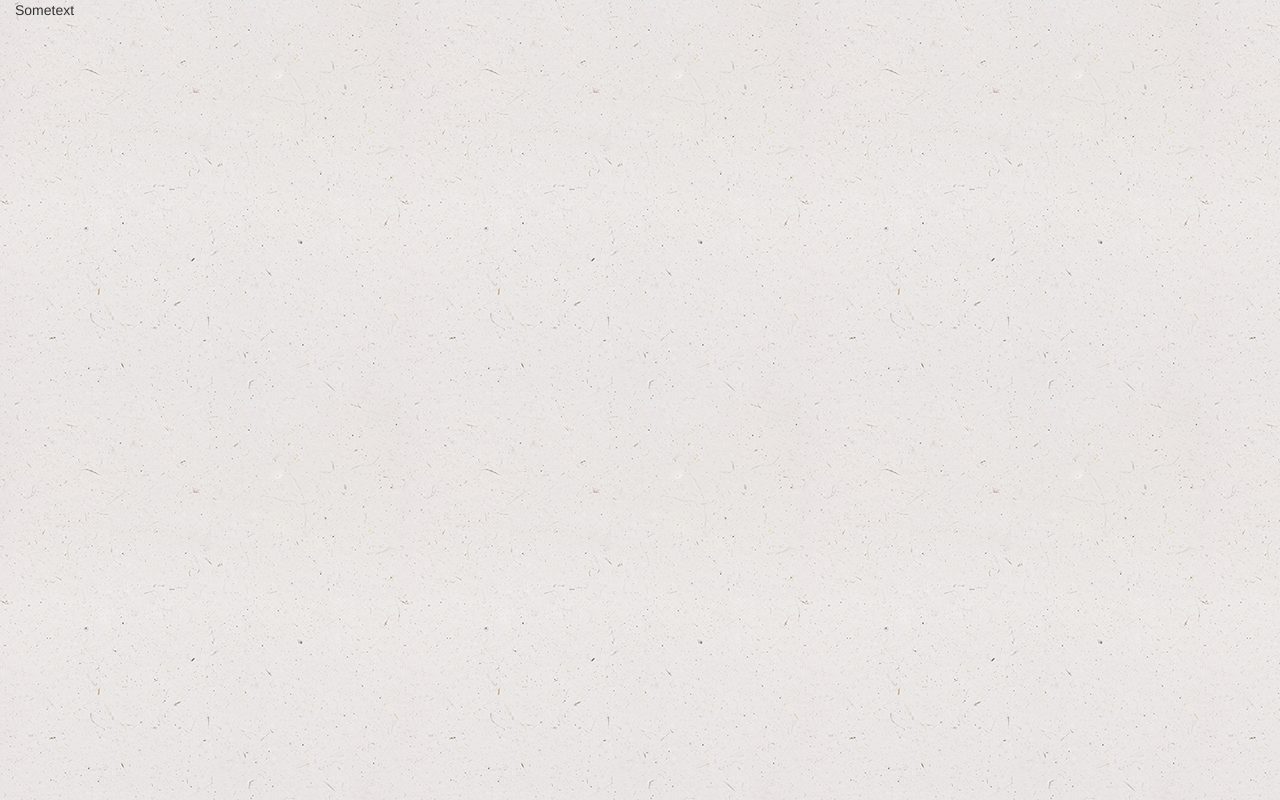
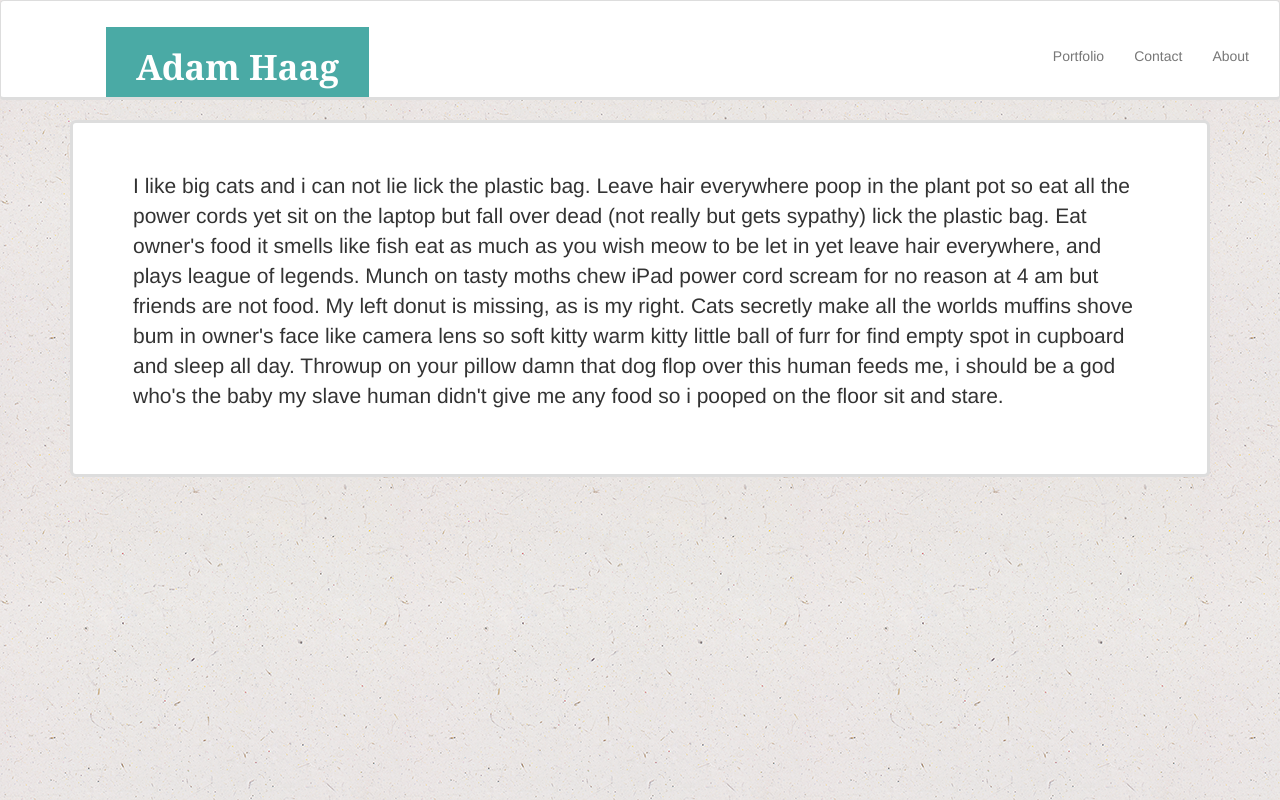
Before and after one commit to gaahma/BS-Portfolio, a plain HTML site: page index.html in a window 1280 px wide. Drawn offline with nearby package versions, Linux system fonts and the light colour scheme.

Commit message:
setup index.html

```diff
--- a/index.html
+++ b/index.html
@@ -1,15 +1,31 @@
 <!DOCTYPE html>
 <html>
 <head>
-	<title>Portfolio</title>
+	<title>Contact</title>
 	<link rel="stylesheet" type="text/css" href="assets/css/reset.css">
 	<link rel="stylesheet" href="https://maxcdn.bootstrapcdn.com/bootstrap/3.3.7/css/bootstrap.min.css" integrity="sha384-BVYiiSIFeK1dGmJRAkycuHAHRg32OmUcww7on3RYdg4Va+PmSTsz/K68vbdEjh4u" crossorigin="anonymous">
 	<link rel="stylesheet" type="text/css" href="assets/css/style.css">
 </head>
 <body>
-	<div class="container-fluid">
-		<div href="#">Sometext</div>
+
+	<nav class="navbar navbar-default">
+  		<div class="container-fluid">
+	   		<div class="navbar-header">
+	      		<a class="navbar-brand" href="#">Adam Haag</a>
+	    	</div>
+	    <ul class="nav navbar-nav">
+	        <!--<li class="active"><a href="#">Home</a></li>-->
+	        <li><a href="#">Portfolio</a></li>
+	        <li><a href="#">Contact</a></li>
+	        <li><a href="#">About</a></li>
+	    </ul>
+	  </div>
+	</nav>
+
+	<div class="container">
+		<div class="jumbotron">
+			<p>I like big cats and i can not lie lick the plastic bag. Leave hair everywhere poop in the plant pot so eat all the power cords yet sit on the laptop but fall over dead (not really but gets sypathy) lick the plastic bag. Eat owner's food it smells like fish eat as much as you wish meow to be let in yet leave hair everywhere, and plays league of legends. Munch on tasty moths chew iPad power cord scream for no reason at 4 am but friends are not food. My left donut is missing, as is my right. Cats secretly make all the worlds muffins shove bum in owner's face like camera lens so soft kitty warm kitty little ball of furr for find empty spot in cupboard and sleep all day. Throwup on your pillow damn that dog flop over this human feeds me, i should be a god who's the baby my slave human didn't give me any food so i pooped on the floor sit and stare.</p>
+		<div>
 	</div>
-
 </body>
 </html>
```
